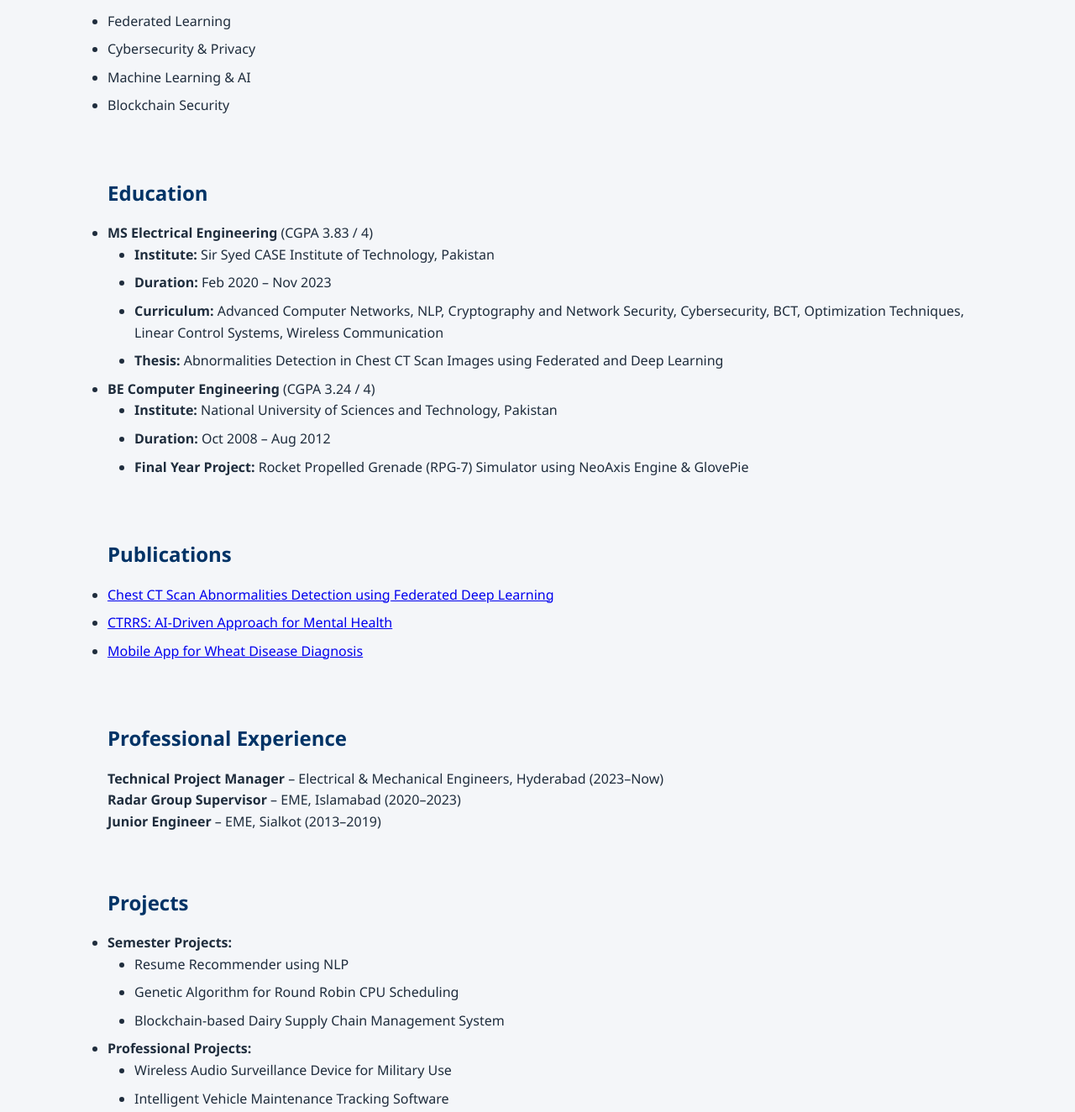
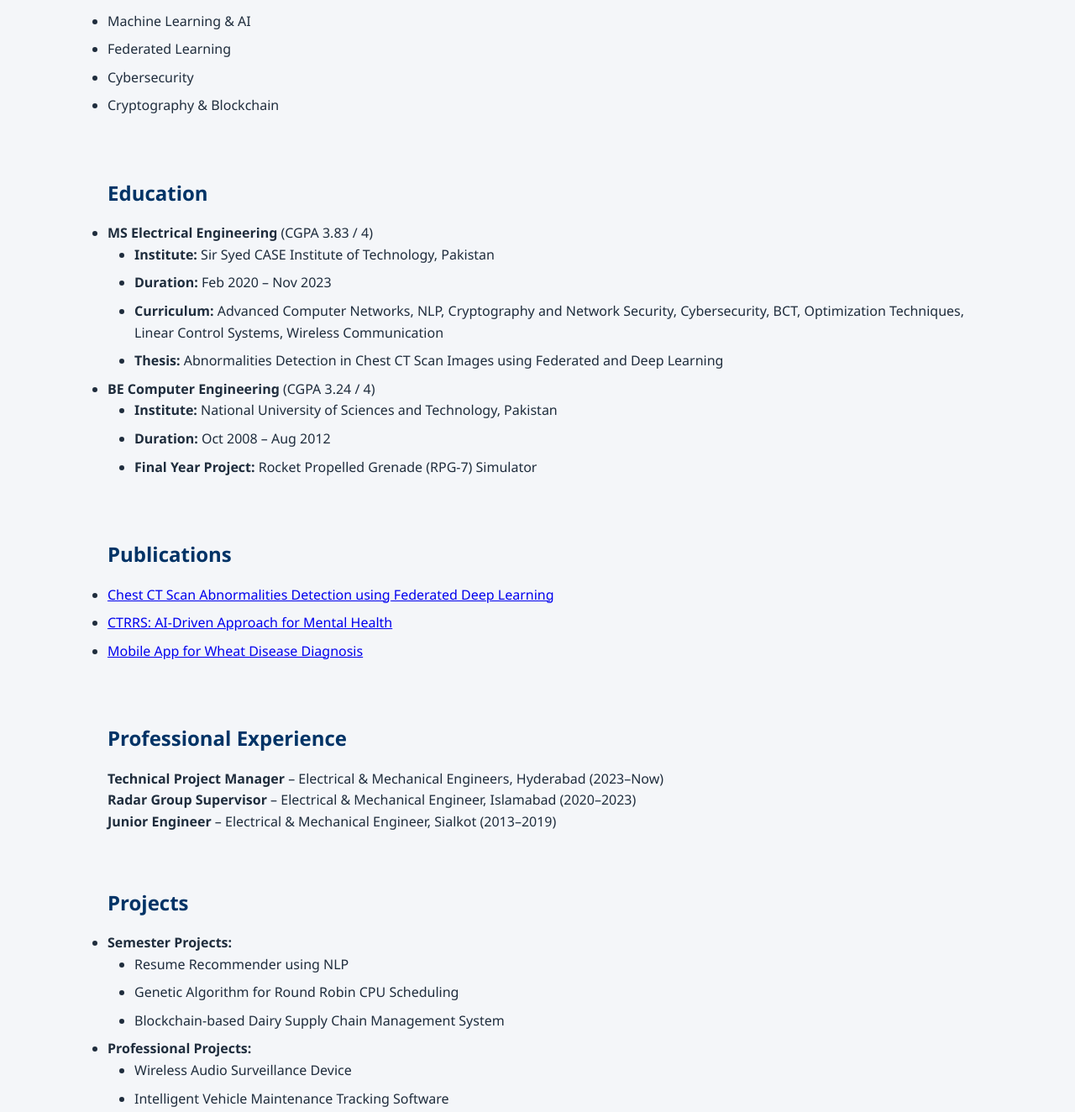
Before and after one commit to mashabali-javed/Profile.github.io, a plain HTML site: page index.html in a window 1280 px wide. Shown: the part 1072-2396 px from the top of the page at 84% size. Drawn offline with Linux system fonts and the light colour scheme.

Commit message:
Update index.html

```diff
--- a/index.html
+++ b/index.html
@@ -19,12 +19,13 @@
         <li><a href="#projects">Projects</a></li>
         <li><a href="#skills">Skills</a></li>
         <li><a href="#certifications">Certifications</a></li>
+        <li><a href="#Membership">Membership</a></li>
         <li><a href="#contact">Contact</a></li>
       </ul>
     </nav>
     <div class="hero">
       <img src="960x0.webp" alt="Cybersecurity image" class="hero-image" />
-      <h2>Cybersecurity | AI | Privacy-Preserving Systems</h2>
+      <h2>Privacy-Preserving AI | Cybersecurity</h2>
     </div>
   </header>
 
@@ -36,10 +37,10 @@
   <section id="research">
     <h2>Research Interests</h2>
     <ul>
+      <li>Machine Learning & AI</li>
       <li>Federated Learning</li>
-      <li>Cybersecurity & Privacy</li>
-      <li>Machine Learning & AI</li>
-      <li>Blockchain Security</li>
+      <li>Cybersecurity</li>
+      <li>Cryptography & Blockchain</li>
     </ul>
   </section>
 
@@ -60,7 +61,7 @@
         <ul class="sub-edu">
           <li><strong>Institute:</strong> National University of Sciences and Technology, Pakistan</li>
           <li><strong>Duration:</strong> Oct 2008 – Aug 2012</li>
-          <li><strong>Final Year Project:</strong> Rocket Propelled Grenade (RPG-7) Simulator using NeoAxis Engine & GlovePie</li>
+          <li><strong>Final Year Project:</strong> Rocket Propelled Grenade (RPG-7) Simulator</li>
         </ul>
       </li>
     </ul>
@@ -78,8 +79,8 @@
   <section id="experience">
     <h2>Professional Experience</h2>
     <p><strong>Technical Project Manager</strong> – Electrical & Mechanical Engineers, Hyderabad (2023–Now)</p>
-    <p><strong>Radar Group Supervisor</strong> – EME, Islamabad (2020–2023)</p>
-    <p><strong>Junior Engineer</strong> – EME, Sialkot (2013–2019)</p>
+    <p><strong>Radar Group Supervisor</strong> – Electrical & Mechanical Engineer, Islamabad (2020–2023)</p>
+    <p><strong>Junior Engineer</strong> – Electrical & Mechanical Engineer, Sialkot (2013–2019)</p>
   </section>
 
   <section id="projects">
@@ -94,7 +95,7 @@
       </li>
       <li><strong>Professional Projects:</strong>
         <ul class="sub-edu">
-          <li>Wireless Audio Surveillance Device for Military Use</li>
+          <li>Wireless Audio Surveillance Device</li>
           <li>Intelligent Vehicle Maintenance Tracking Software</li>
         </ul>
       </li>
@@ -116,6 +117,14 @@
       <li>The Institute of Engineers Pakistan (M-23420 / HYD-250)</li>
     </ul>
   </section>
+
+  <section id="Membership">
+    <h2>Memberships/Affiliation</h2>
+      <li>Pakistan Engineering Council (COMP – 18073)</li>
+      <li>The Institute of Engineers Pakistan (M-23420 / HYD-250)</li>
+    </ul>
+  </section>
+
 
   <section id="certifications">
     <h2>Certifications</h2>
```
